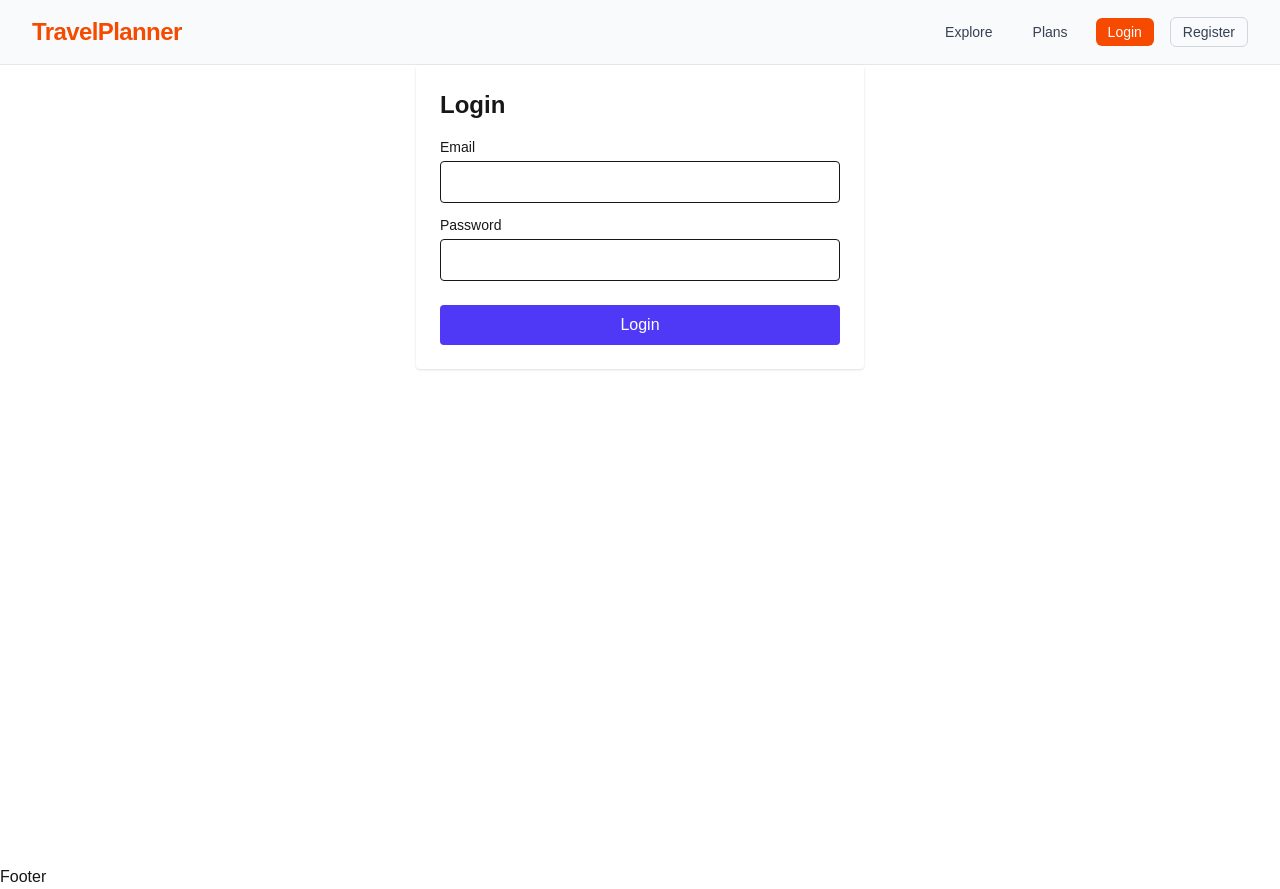
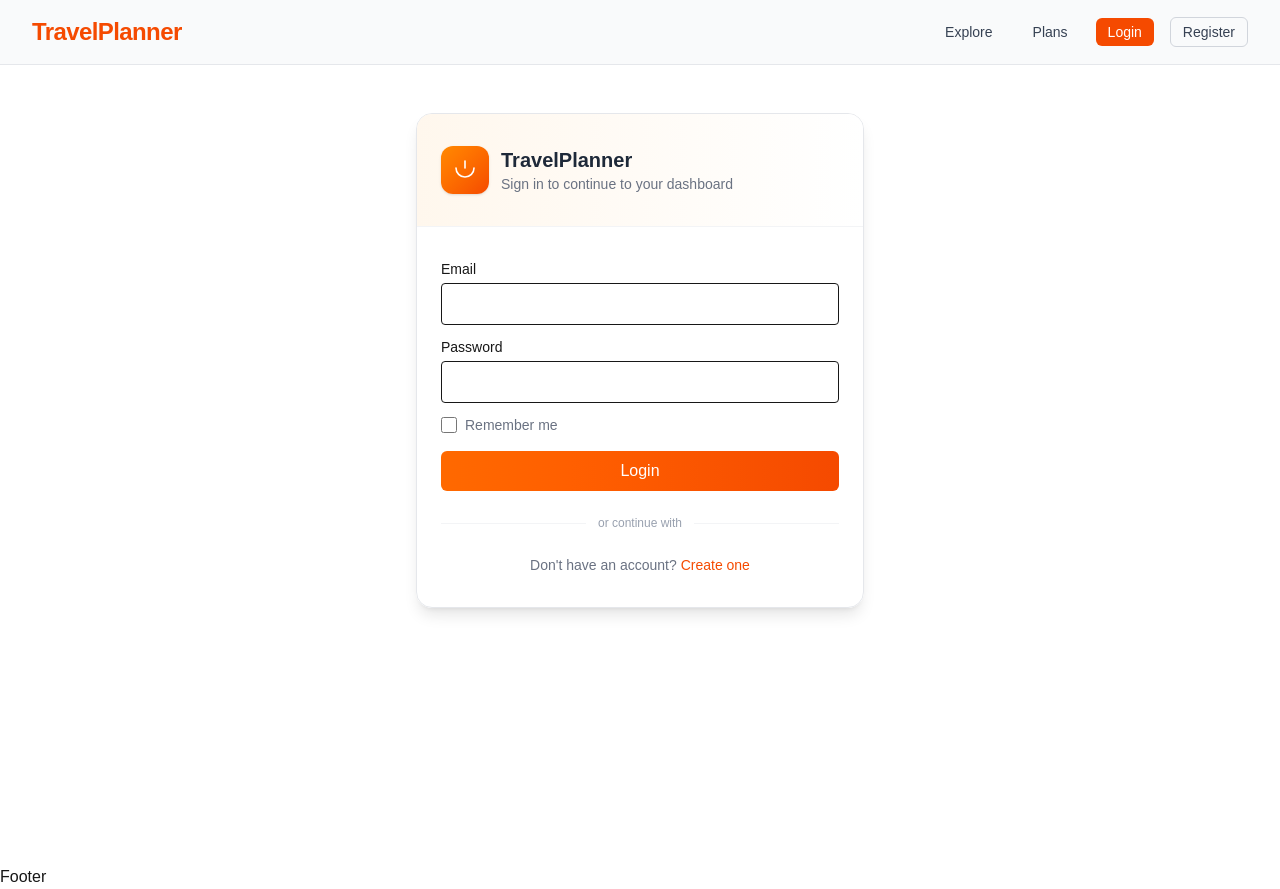
Before and after one commit to mdmasharafilhossain/Travel-Planner-Client, a Next.js app: page /login in a window 1280 px wide. Built offline with nearby package versions, Linux system fonts and the light colour scheme; no server answers.

Commit message:
Register Functinality Added

```diff
--- /dev/null
+++ b/src/app/(public)/register/page.tsx
@@ -0,0 +1,12 @@
+import RegisterForm from '@/components/modules/auth/RegisterForm/RegisterForm';
+
+
+const RegisterPage = () => {
+    return (
+        <div>
+            <RegisterForm />
+        </div>
+    );
+};
+
+export default RegisterPage;
--- a/src/components/modules/auth/LoginForm/LoginForm.tsx
+++ b/src/components/modules/auth/LoginForm/LoginForm.tsx
@@ -1,3 +1,4 @@
+/* eslint-disable react/no-unescaped-entities */
 /* eslint-disable @typescript-eslint/no-explicit-any */
 "use client";
 import { useForm } from "react-hook-form";
@@ -9,13 +10,13 @@ import useAuth from "@/hooks/useAuth";
 import { loginSchema, LoginType } from "@/zod/auth/auth.validator";
 import ShareInput from "../../InputHandler/ShareInput";
 
-
-
 export default function LoginForm() {
   const router = useRouter();
   const { login } = useAuth();
 
-  const { register, handleSubmit, formState: { errors } } = useForm<LoginType>({ resolver: zodResolver(loginSchema) });
+  const { register, handleSubmit, formState: { errors, isSubmitting } } = useForm<LoginType>({
+    resolver: zodResolver(loginSchema),
+  });
 
   async function onSubmit(data: LoginType) {
     try {
@@ -27,13 +28,83 @@ export default function LoginForm() {
   }
 
   return (
-    <div className="max-w-md mx-auto bg-white p-6 rounded shadow">
-      <h2 className="text-2xl font-semibold mb-4">Login</h2>
-      <form onSubmit={handleSubmit(onSubmit)}>
-        <ShareInput label="Email" register={register("email")} error={errors.email?.message as any} />
-        <ShareInput label="Password" register={register("password")} type="password" error={errors.password?.message as any} />
-        <button className="w-full py-2 bg-indigo-600 text-white rounded mt-3">Login</button>
-      </form>
+    <div className="min-h-[70vh] flex items-center justify-center px-4 py-12">
+      <div className="w-full max-w-md bg-white/90 backdrop-blur-md border border-gray-200 rounded-2xl shadow-lg overflow-hidden">
+        {/* header */}
+        <div className="px-6 py-8 bg-linear-to-r from-orange-50 to-white border-b border-gray-100">
+          <div className="flex items-center gap-3">
+            <div className="flex items-center justify-center h-12 w-12 rounded-xl bg-linear-to-br from-orange-400 to-orange-600 text-white shadow-sm">
+              {/* simple logo icon */}
+              <svg xmlns="http://www.w3.org/2000/svg" className="h-6 w-6" viewBox="0 0 24 24" fill="none" stroke="currentColor">
+                <path d="M3 10c0 5 4 9 9 9s9-4 9-9" strokeWidth="1.6" strokeLinecap="round" strokeLinejoin="round" />
+                <path d="M12 3v7" strokeWidth="1.6" strokeLinecap="round" strokeLinejoin="round" />
+              </svg>
+            </div>
+            <div>
+              <h1 className="text-xl font-extrabold text-gray-800">TravelPlanner</h1>
+              <p className="text-sm text-gray-500">Sign in to continue to your dashboard</p>
+            </div>
+          </div>
+        </div>
+
+        {/* body */}
+        <div className="px-6 py-8">
+          <form onSubmit={handleSubmit(onSubmit)} className="space-y-4">
+            <ShareInput
+              label="Email"
+              register={register("email")}
+              error={errors.email?.message as any}
+            />
+
+            <ShareInput
+              label="Password"
+              register={register("password")}
+              type="password"
+              error={errors.password?.message as any}
+            />
+
+            <div className="flex items-center justify-between text-sm text-gray-500">
+              <label className="inline-flex items-center gap-2">
+                <input type="checkbox" className="h-4 w-4 rounded border-gray-300 text-orange-600 focus:ring-orange-500" />
+                <span>Remember me</span>
+              </label>
+
+            </div>
+
+            <button
+              type="submit"
+              disabled={isSubmitting}
+              className={`w-full mt-2 flex items-center justify-center gap-3 py-2 rounded-md text-white font-medium transition
+                ${isSubmitting ? "bg-orange-400 cursor-wait" : "bg-linear-to-r from-orange-500 to-orange-600 hover:from-orange-600 hover:to-orange-700"}
+              `}
+              aria-busy={isSubmitting}
+            >
+              {/* spinner when submitting */}
+              {isSubmitting && (
+                <svg className="h-5 w-5 animate-spin" viewBox="0 0 24 24" fill="none" stroke="currentColor">
+                  <circle cx="12" cy="12" r="10" strokeWidth="3" strokeLinecap="round" className="opacity-20"></circle>
+                  <path d="M22 12a10 10 0 00-10-10" strokeWidth="3" strokeLinecap="round" className="opacity-100"></path>
+                </svg>
+              )}
+              <span>{isSubmitting ? "Signing in..." : "Login"}</span>
+            </button>
+          </form>
+
+          {/* divider */}
+          <div className="mt-6 flex items-center gap-3">
+            <div className="flex-1 h-px bg-gray-100"></div>
+            <div className="text-xs text-gray-400">or continue with</div>
+            <div className="flex-1 h-px bg-gray-100"></div>
+          </div>
+
+
+
+          <p className="mt-6 text-center text-sm text-gray-500">
+            Don't have an account?{" "}
+            <a href="/register" className="font-medium text-orange-600 hover:underline">Create one</a>
+          </p>
+        </div>
+      </div>
     </div>
   );
 }
--- /dev/null
+++ b/src/components/modules/auth/RegisterForm/RegisterForm.tsx
@@ -0,0 +1,43 @@
+/* eslint-disable @typescript-eslint/no-explicit-any */
+// app/register/page.tsx
+"use client";
+import { useForm } from "react-hook-form";
+
+import { zodResolver } from "@hookform/resolvers/zod";
+
+
+import { useRouter } from "next/navigation";
+import Swal from "sweetalert2";
+import useAuth from "@/hooks/useAuth";
+import { registerSchema, RegType } from "@/zod/auth/auth.validator";
+import ShareInput from "../../InputHandler/ShareInput";
+
+
+
+export default function RegisterForm() {
+  const router = useRouter();
+  const { register: registerUser } = useAuth();
+  const { register, handleSubmit, formState: { errors } } = useForm<RegType>({ resolver: zodResolver(registerSchema) });
+
+  async function onSubmit(data: RegType) {
+    try {
+      await registerUser(data);
+      Swal.fire("Success", "Account created", "success");
+      router.push("/");
+    } catch (err: any) {
+      Swal.fire("Error", err?.response?.data?.message || err.message, "error");
+    }
+  }
+
+  return (
+    <div className="max-w-md mx-auto bg-white p-6 rounded shadow">
+      <h2 className="text-2xl font-semibold mb-4">Register</h2>
+      <form onSubmit={handleSubmit(onSubmit)}>
+        <ShareInput label="Full name" register={register("fullName")} error={errors.fullName?.message as any} />
+        <ShareInput label="Email" register={register("email")} error={errors.email?.message as any} />
+        <ShareInput label="Password" register={register("password")} type="password" error={errors.password?.message as any} />
+        <button className="w-full py-2 bg-indigo-600 text-white rounded mt-3">Register</button>
+      </form>
+    </div>
+  );
+}
--- a/src/zod/auth/auth.validator.ts
+++ b/src/zod/auth/auth.validator.ts
@@ -35,3 +35,4 @@ export const loginSchema = z.object({
     .min(1, { message: "Password is required" }),
 });
 export type LoginType = z.infer<typeof loginSchema>;
+export type RegType = z.infer<typeof registerSchema>;
```
